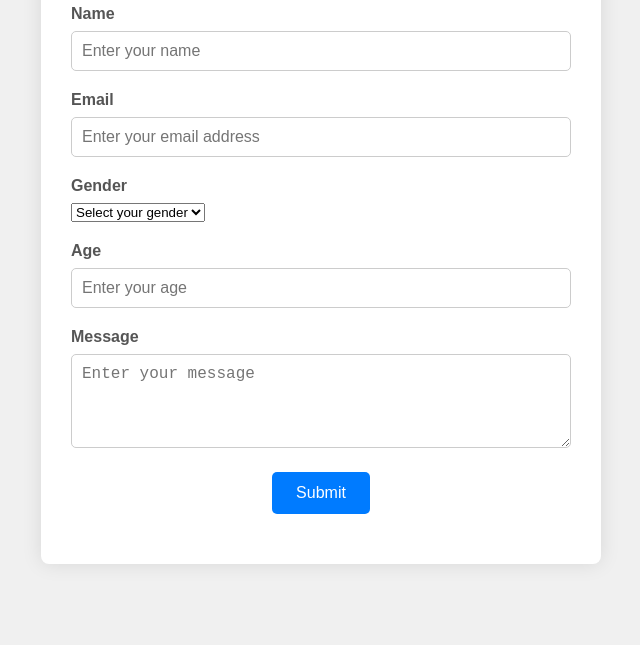
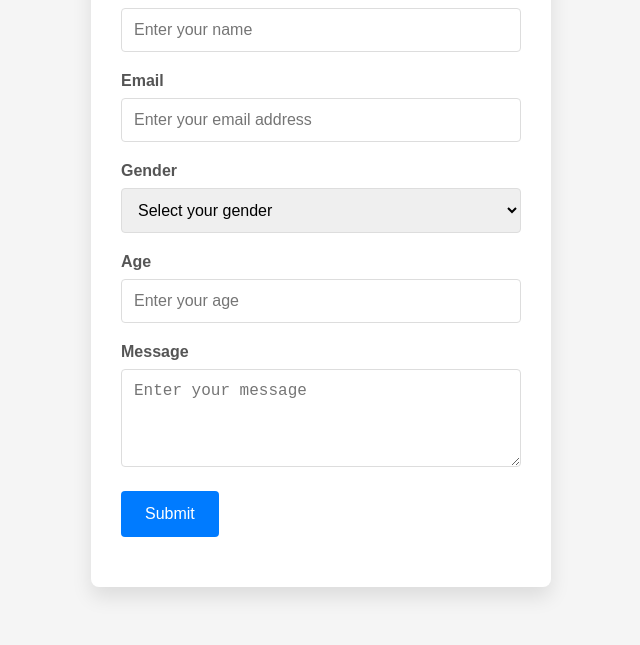
Before and after one commit to islom1302/Experement1.github.io, a plain HTML site: page index.html in a window 1280 px wide. Shown: the part 155-800 px from the top of the page, without its empty margins (319-959 px from the left). Drawn offline with Linux system fonts and the light colour scheme.

Commit message:
Update styles.css

```diff
--- a/styles.css
+++ b/styles.css
@@ -7,51 +7,64 @@
 
 body {
     font-family: 'Arial', sans-serif;
-    background-color: #f0f0f0;
+    background-color: #f5f5f5;
     display: flex;
     justify-content: center;
     align-items: center;
     height: 100vh;
+    margin: 0;
 }
 
 .container {
     width: 100%;
-    max-width: 600px;
+    max-width: 500px;
     padding: 20px;
-    text-align: center;
 }
 
 .form-container {
-    background: #ffffff;
+    background-color: #ffffff;
     padding: 30px;
     border-radius: 8px;
-    box-shadow: 0 0 20px rgba(0, 0, 0, 0.1);
+    box-shadow: 0px 10px 20px rgba(0, 0, 0, 0.1);
 }
 
 h2 {
     font-size: 24px;
     margin-bottom: 20px;
-    color: #333;
+    color: #333333;
 }
 
 .form-group {
     margin-bottom: 20px;
-    text-align: left;
 }
 
 label {
+    font-weight: bold;
     display: block;
     margin-bottom: 8px;
-    font-weight: bold;
-    color: #555;
+    color: #555555;
 }
 
-input, textarea {
+input[type="text"],
+input[type="email"],
+input[type="number"],
+textarea,
+select {
     width: 100%;
-    padding: 10px;
+    padding: 12px;
     font-size: 16px;
-    border: 1px solid #ccc;
-    border-radius: 5px;
+    border: 1px solid #dddddd;
+    border-radius: 4px;
+    transition: border-color 0.3s ease;
+}
+
+input[type="text"]:focus,
+input[type="email"]:focus,
+input[type="number"]:focus,
+textarea:focus,
+select:focus {
+    outline: none;
+    border-color: #007bff;
 }
 
 textarea {
@@ -60,11 +73,11 @@ textarea {
 
 button {
     background-color: #007bff;
-    color: #fff;
+    color: #ffffff;
     border: none;
-    padding: 12px 24px;
+    padding: 14px 24px;
     font-size: 16px;
-    border-radius: 5px;
+    border-radius: 4px;
     cursor: pointer;
     transition: background-color 0.3s ease;
 }
@@ -75,6 +88,5 @@ button:hover {
 
 #response {
     margin-top: 20px;
-    color: green;
-    font-size: 18px;
+    font-size: 16px;
 }
```
